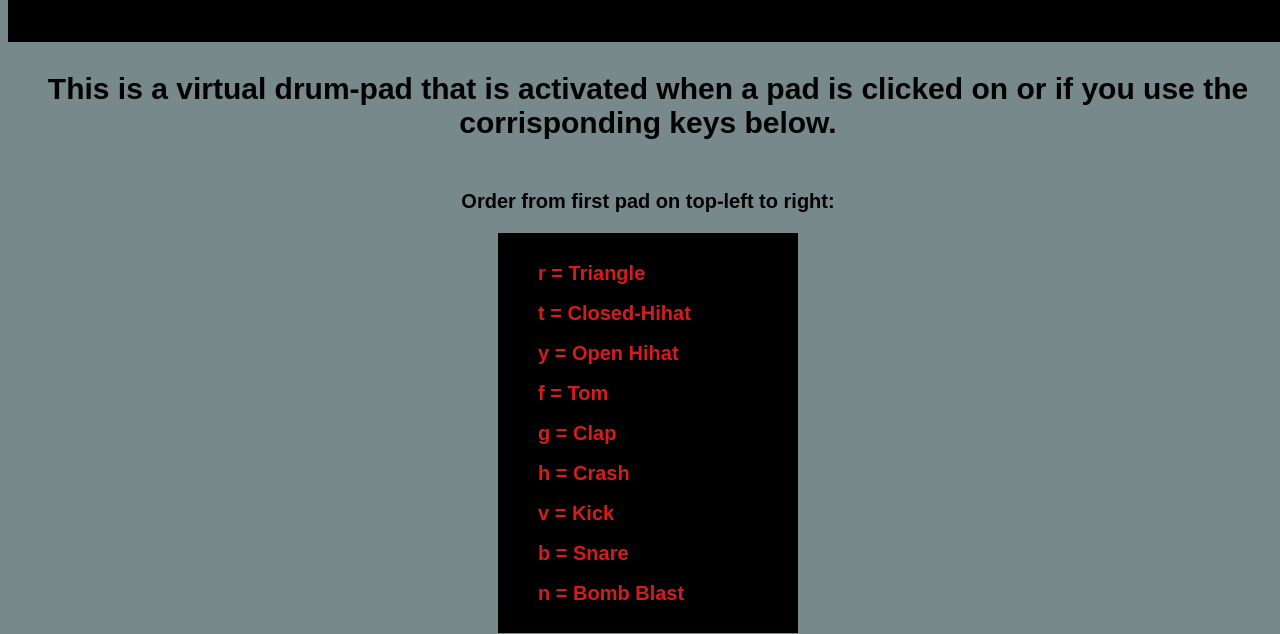
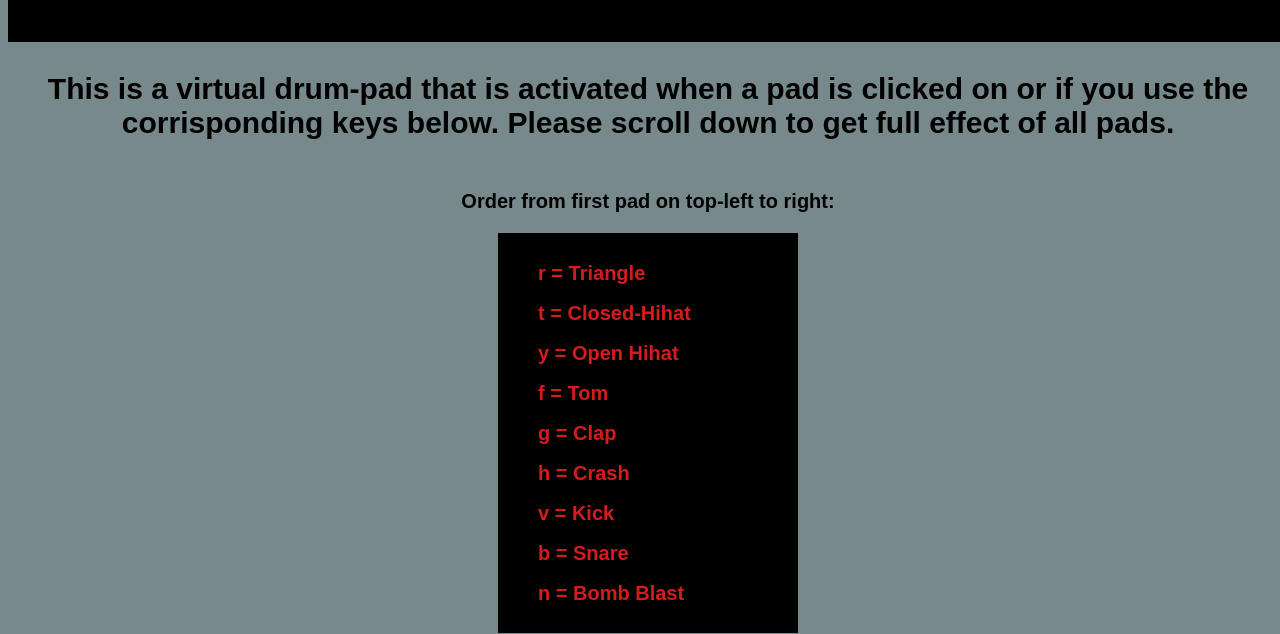
Before and after one commit to stevekelly27/drum-kit, a plain HTML site: page index.html in a window 1280 px wide. Shown: the part 166-800 px from the top of the page. Drawn offline with Linux system fonts and the light colour scheme.

Commit message:
Added to the page instruction

```diff
--- a/index.html
+++ b/index.html
@@ -16,7 +16,8 @@
     <div id = 'header'>
     <h1>Virtual Expierence of Drum Pads</h1>
     </div>
-    <p class='brief'>This is a virtual drum-pad that is activated when a pad is clicked on or if you use the corrisponding keys below.</p>
+    <p class='brief'>This is a virtual drum-pad that is activated when a pad is clicked on or if you use the corrisponding keys below.
+        Please scroll down to get full effect of all pads.</p>
     <p id='list-header'>Order from first pad on top-left to right:</p>
     <div id="instructions">
     <ul class='list'>
```
Also changed, not shown: images/W3C-css.jpeg (added), images/W3C-html.jpeg (added), images/amiResponsive.jpeg (added), images/jshint.jpeg (added), images/lighthouse.jpeg (added), 1 other file.
